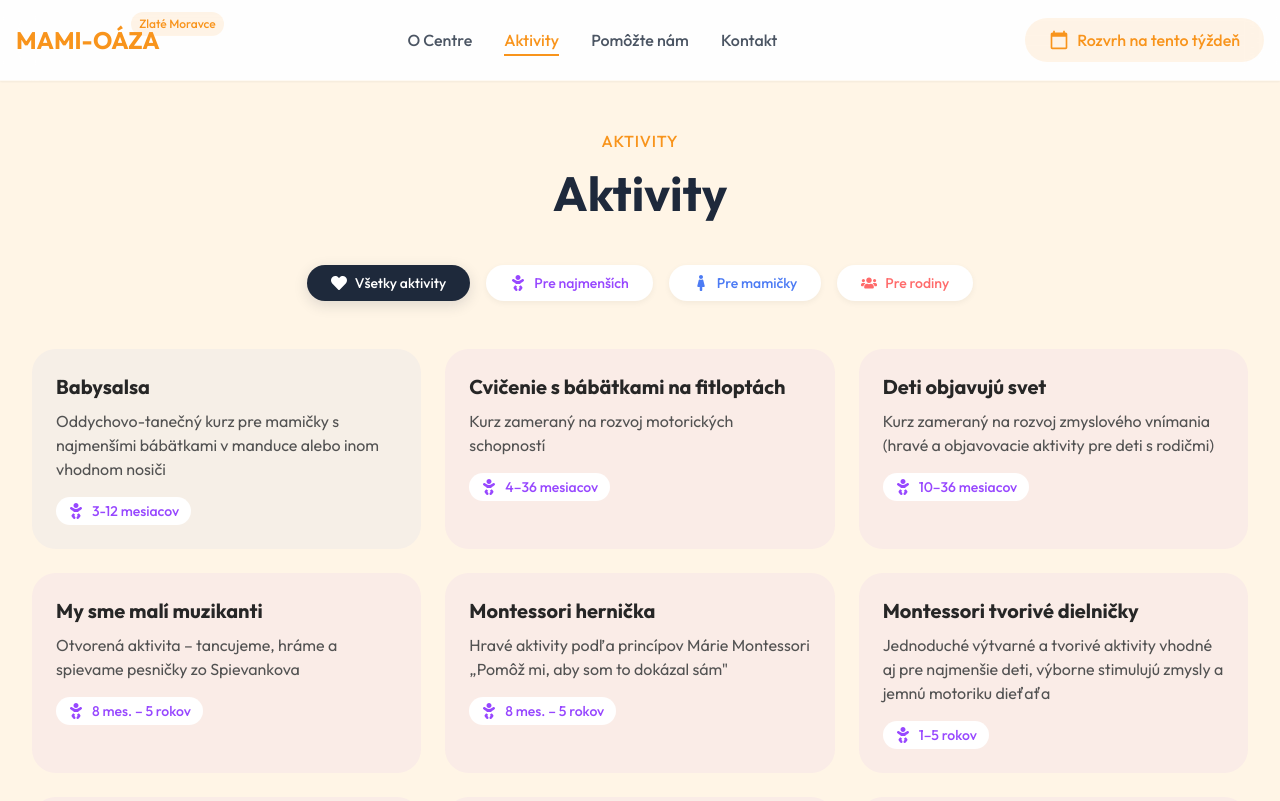
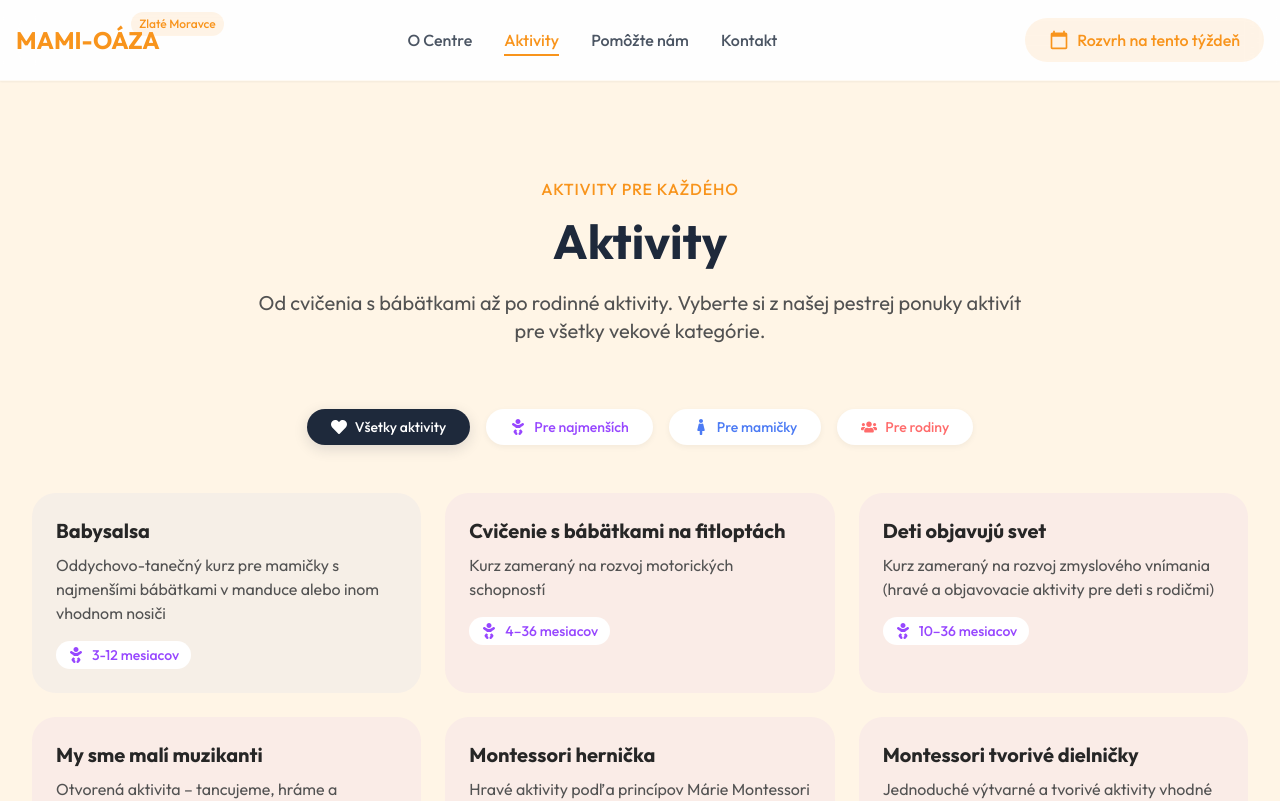
Before and after one commit to martinpagac01/mamioaza, a Next.js app in the folder mamioaza_web/: page /aktivity in a window 1280 px wide. Shown: the top 801 px of the page. Built offline with nearby package versions, Linux system fonts and the light colour scheme.

Commit message:
Update Activities and FAQ components

```diff
--- a/mamioaza_web/src/components/pages/activities/Activities.tsx
+++ b/mamioaza_web/src/components/pages/activities/Activities.tsx
@@ -273,12 +273,35 @@ export default function Activities() {
 
   return (
     <div className="min-h-screen bg-cream">
-      <div className="py-12 px-4 sm:px-6 lg:px-8">
-        <PageTitle
-          title="Aktivity"
-          subtitle="AKTIVITY"
-          className="mb-12"
-        />
+      <div className="pt-24 pb-24 px-4 sm:px-6 lg:px-8">
+        <div className="text-center max-w-5xl mx-auto mb-16">
+          <motion.span
+            initial={{ opacity: 0, y: 20 }}
+            whileInView={{ opacity: 1, y: 0 }}
+            viewport={{ once: true }}
+            className="inline-block text-primary uppercase tracking-wider font-medium mb-4"
+          >
+            AKTIVITY PRE KAŽDÉHO
+          </motion.span>
+          <motion.h1
+            initial={{ opacity: 0, y: 20 }}
+            whileInView={{ opacity: 1, y: 0 }}
+            viewport={{ once: true }}
+            transition={{ delay: 0.1 }}
+            className="text-[#1E293B] text-4xl lg:text-5xl font-bold mb-6"
+          >
+            Aktivity
+          </motion.h1>
+          <motion.p
+            initial={{ opacity: 0, y: 20 }}
+            whileInView={{ opacity: 1, y: 0 }}
+            viewport={{ once: true }}
+            transition={{ delay: 0.2 }}
+            className="text-neutral-600 text-lg lg:text-xl max-w-3xl mx-auto leading-relaxed"
+          >
+            Od cvičenia s bábätkami až po rodinné aktivity. Vyberte si z našej pestrej ponuky aktivít pre všetky vekové kategórie.
+          </motion.p>
+        </div>
 
         <div className="max-w-7xl mx-auto">
           {/* Filter Section */}
--- a/mamioaza_web/src/components/ui/sections/FAQ.tsx
+++ b/mamioaza_web/src/components/ui/sections/FAQ.tsx
@@ -1,33 +1,83 @@
 'use client';
 
-import { useState } from 'react';
+import { useState, memo } from 'react';
 import { motion } from 'framer-motion';
 
+const faqs = [
+  {
+    question: "Ako začať chodiť do materského centra?",
+    answer: "Môžete prísť kedykoľvek počas otváracích hodín. Ideálne je prísť najskôr len do herne a nie hneď na aktivity. S novým prostredím a ľuďmi sa tak zoznámite bez zbytočného stresu. Pri dverách vľavo hore je zvonček, zazvoňte a otvoríme vám."
+  },
+  {
+    question: "Čo si priniesť so sebou?",
+    answer: "V centre sa všetci prezúvame, preto si prineste vlastné prezuvky (máme aj náhradné). Do MC si môžete priniesť aj svoje jedlo, v kuchynke je k dispozícii mikrovlnka."
+  },
+  {
+    question: "Kto môže navštevovať centrum?",
+    answer: "V MC sú vítaní rodičia, starí rodičia spolu so svojimi deťmi/vnúčatami, ale aj budúci rodičia či ďalší rodinní príslušníci. Snažíme sa, aby ste sa cítili všetci príjemne."
+  },
+  {
+    question: "Aké sú výhody pre deti?",
+    answer: "Deti sa zahrajú s inými hračkami ako majú doma, získavajú cenné sociálne zručnosti pre budúci nástup do materskej školy. Učia sa dodržiavať pravidlá, stanovovať si vlastné hranice a rešpektovať hranice iných detí. Čím menšie dieťa začne chodiť do MC, tým prirodzenejšie si naň zvykne."
+  },
+  {
+    question: "Ako sa prihlásiť na kurz?",
+    answer: "Napíšte nám mail s menom a priezviskom vás aj dieťaťa, vekom dieťaťa a telefónnym číslom. Poznačíme si vás a navrhneme kurz vhodný pre vaše dieťa s ohľadom na aktuálne možnosti MC."
+  }
+] as const;
+
+// Memoized FAQ Item component
+const FAQItem = memo(({
+  faq,
+  index,
+  isOpen,
+  onToggle
+}: {
+  faq: typeof faqs[number];
+  index: number;
+  isOpen: boolean;
+  onToggle: () => void;
+}) => (
+  <div className="bg-white rounded-2xl shadow-sm">
+    <button
+      onClick={onToggle}
+      className="w-full text-left relative block"
+    >
+      <div className="w-full px-8 py-6 flex justify-between items-center group">
+        <span className="font-bold text-[#1E293B] group-hover:text-primary transition-colors">
+          {faq.question}
+        </span>
+        <svg
+          className={`w-6 h-6 transform transition-transform text-primary ${isOpen ? 'rotate-180' : ''}`}
+          fill="none"
+          stroke="currentColor"
+          viewBox="0 0 24 24"
+        >
+          <path
+            strokeLinecap="round"
+            strokeLinejoin="round"
+            strokeWidth={2}
+            d="M19 9l-7 7-7-7"
+          />
+        </svg>
+      </div>
+    </button>
+    <div
+      className={`grid transition-[grid-template-rows] duration-200 ease-out ${isOpen ? 'grid-rows-[1fr]' : 'grid-rows-[0fr]'}`}
+    >
+      <div className="overflow-hidden">
+        <div className="px-8 pb-6">
+          <p className="text-[#475569]">{faq.answer}</p>
+        </div>
+      </div>
+    </div>
+  </div>
+));
+
+FAQItem.displayName = 'FAQItem';
+
 export default function FAQ() {
-  const faqs = [
-    {
-      question: "Ako začať chodiť do materského centra?",
-      answer: "Môžete prísť kedykoľvek počas otváracích hodín. Ideálne je prísť najskôr len do herne a nie hneď na aktivity. S novým prostredím a ľuďmi sa tak zoznámite bez zbytočného stresu. Pri dverách vľavo hore je zvonček, zazvoňte a otvoríme vám."
-    },
-    {
-      question: "Čo si priniesť so sebou?",
-      answer: "V centre sa všetci prezúvame, preto si prineste vlastné prezuvky (máme aj náhradné). Do MC si môžete priniesť aj svoje jedlo, v kuchynke je k dispozícii mikrovlnka."
-    },
-    {
-      question: "Kto môže navštevovať centrum?",
-      answer: "V MC sú vítaní rodičia, starí rodičia spolu so svojimi deťmi/vnúčatami, ale aj budúci rodičia či ďalší rodinní príslušníci. Snažíme sa, aby ste sa cítili všetci príjemne."
-    },
-    {
-      question: "Aké sú výhody pre deti?",
-      answer: "Deti sa zahrajú s inými hračkami ako majú doma, získavajú cenné sociálne zručnosti pre budúci nástup do materskej školy. Učia sa dodržiavať pravidlá, stanovovať si vlastné hranice a rešpektovať hranice iných detí. Čím menšie dieťa začne chodiť do MC, tým prirodzenejšie si naň zvykne."
-    },
-    {
-      question: "Ako sa prihlásiť na kurz?",
-      answer: "Napíšte nám mail s menom a priezviskom vás aj dieťaťa, vekom dieťaťa a telefónnym číslom. Poznačíme si vás a navrhneme kurz vhodný pre vaše dieťa s ohľadom na aktuálne možnosti MC."
-    }
-  ]
-
-  const [openIndex, setOpenIndex] = useState<number | null>(null)
+  const [openIndex, setOpenIndex] = useState<number | null>(null);
 
   return (
     <section className="relative py-16 md:py-24 bg-neutral-cool overflow-hidden">
@@ -37,12 +87,14 @@ export default function FAQ() {
         <div className="absolute -bottom-1/4 -left-1/4 w-1/2 h-1/2 bg-primary/5 rounded-[150px] transform -rotate-12"></div>
         <div className="absolute top-1/3 right-1/3 w-48 h-48 bg-primary/5 rounded-full"></div>
       </div>
+
       <div className="container mx-auto px-4">
         <div className="max-w-7xl mx-auto">
           <div className="text-center mb-16">
             <motion.span
               initial={{ opacity: 0, y: 20 }}
               whileInView={{ opacity: 1, y: 0 }}
+              viewport={{ once: true }}
               className="inline-block text-primary uppercase tracking-wider font-medium mb-4"
             >
               ČASTÉ OTÁZKY
@@ -50,6 +102,7 @@ export default function FAQ() {
             <motion.h2
               initial={{ opacity: 0, y: 20 }}
               whileInView={{ opacity: 1, y: 0 }}
+              viewport={{ once: true }}
               transition={{ delay: 0.1 }}
               className="text-5xl lg:text-6xl font-bold mb-6"
             >
@@ -58,6 +111,7 @@ export default function FAQ() {
             <motion.p
               initial={{ opacity: 0, y: 20 }}
               whileInView={{ opacity: 1, y: 0 }}
+              viewport={{ once: true }}
               transition={{ delay: 0.2 }}
               className="text-2xl max-w-3xl mx-auto leading-relaxed"
             >
@@ -68,49 +122,23 @@ export default function FAQ() {
           <div className="space-y-4 max-w-3xl mx-auto">
             {faqs.map((faq, index) => (
               <motion.div
+                key={index}
                 initial={{ opacity: 0, y: 20 }}
                 whileInView={{ opacity: 1, y: 0 }}
+                viewport={{ once: true }}
                 transition={{ delay: index * 0.1 }}
-                key={index}
-                className="bg-white rounded-2xl shadow-sm overflow-hidden"
               >
-                <button
-                  onClick={() => setOpenIndex(openIndex === index ? null : index)}
-                  className="w-full text-left relative block z-10"
-                >
-                  <div className="w-full px-8 py-6 flex justify-between items-center transition-all duration-300 cursor-pointer group">
-                    <span className="font-bold text-[#1E293B] pointer-events-none group-hover:text-primary transition-colors duration-300">{faq.question}</span>
-                    <svg
-                      className={`w-6 h-6 transform transition-all duration-300 text-primary ${openIndex === index ? 'rotate-180' : ''} pointer-events-none`}
-                      fill="none"
-                      stroke="currentColor"
-                      viewBox="0 0 24 24"
-                    >
-                      <path
-                        strokeLinecap="round"
-                        strokeLinejoin="round"
-                        strokeWidth={2}
-                        d="M19 9l-7 7-7-7"
-                      />
-                    </svg>
-                  </div>
-                </button>
-                {openIndex === index && (
-                  <motion.div
-                    initial={{ opacity: 0, height: 0 }}
-                    animate={{ opacity: 1, height: "auto" }}
-                    exit={{ opacity: 0, height: 0 }}
-                    transition={{ duration: 0.3 }}
-                    className="px-8 pb-6"
-                  >
-                    <p className="text-[#475569]">{faq.answer}</p>
-                  </motion.div>
-                )}
+                <FAQItem
+                  faq={faq}
+                  index={index}
+                  isOpen={openIndex === index}
+                  onToggle={() => setOpenIndex(openIndex === index ? null : index)}
+                />
               </motion.div>
             ))}
           </div>
         </div>
       </div>
     </section>
-  )
+  );
 }
```
